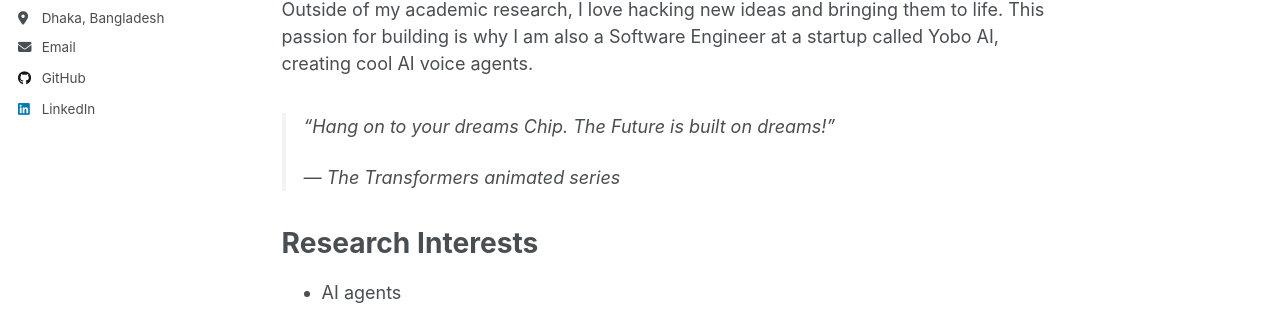
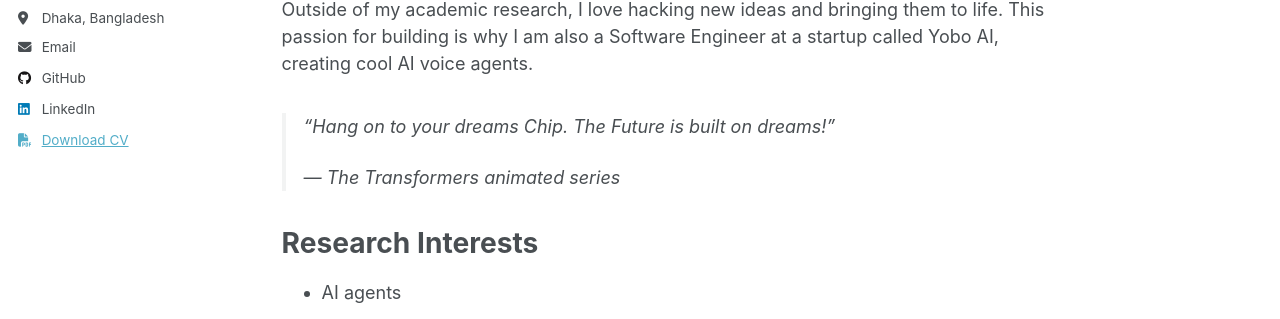
Before and after one commit to jaid-monwar/jaid-monwar.github.io, a Jekyll site: the page built from _pages/about.md, in a window 1280 px wide. Shown: the part 512-831 px from the top of the page. Built offline with Jekyll 4.4.1, drawn with Linux system fonts in a browser that asks for light colours; a script that is not in the unit is left out.

Commit message:
add downloadable cv

```diff
--- a/_includes/author-profile.html
+++ b/_includes/author-profile.html
@@ -123,6 +123,7 @@
       {% if author.linkedin %}
         <li><a href="https://www.linkedin.com/in/{{ author.linkedin }}"><i class="fab fa-fw fa-linkedin icon-pad-right" aria-hidden="true"></i>LinkedIn</a></li>
       {% endif %}
+      <li><a href="{{ base_path }}/files/Jaid_Monwar_Chowdhury_CV.pdf" download class="cv-link"><i class="fas fa-fw fa-file-pdf icon-pad-right" aria-hidden="true"></i>Download CV</a></li>
       {% if author.mastodon %}
         <li><a href="{{ author.mastodon }}"><i class="fab fa-fw fa-mastodon icon-pad-right" aria-hidden="true"></i>Mastodon</a></li>
       {% endif %}
--- a/_includes/head/custom.html
+++ b/_includes/head/custom.html
@@ -4,6 +4,19 @@
 
 <!-- Support for Academicons -->
 <link rel="stylesheet" href="{{ base_path }}/assets/css/academicons.css"/>
+
+<!-- Custom styling for CV download link -->
+<style>
+.author__urls a.cv-link {
+  color: var(--global-link-color) !important;
+  text-decoration: underline !important;
+}
+
+.author__urls a.cv-link:hover {
+  color: var(--global-link-color-hover) !important;
+  text-decoration: underline !important;
+}
+</style>
 
 <!-- favicon from https://commons.wikimedia.org/wiki/File:OOjs_UI_icon_academic-progressive.svg -->
 <link rel="apple-touch-icon" sizes="180x180" href="{{ base_path }}/images/apple-touch-icon-180x180.png"/>
```
Also changed, not shown: 6 other files.
